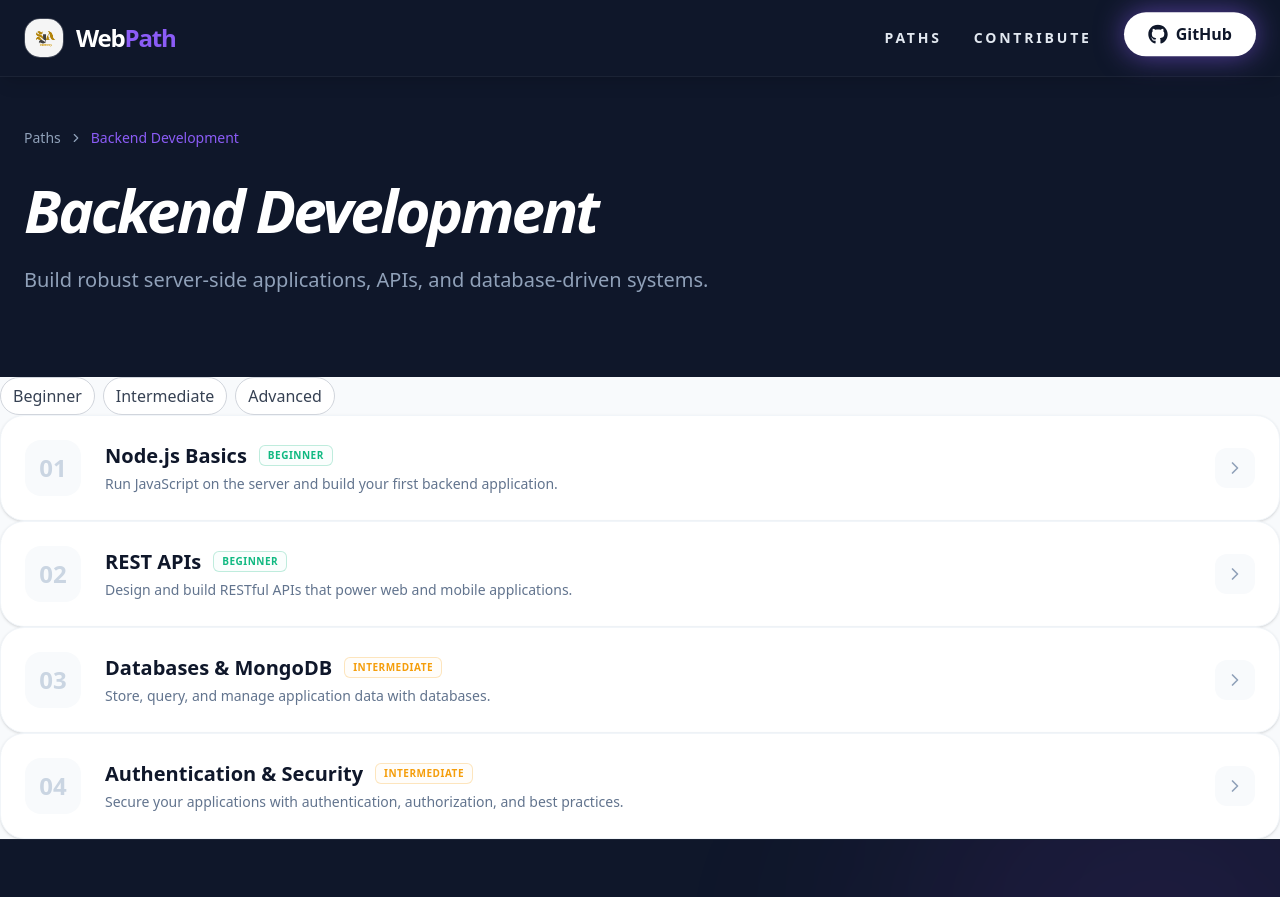
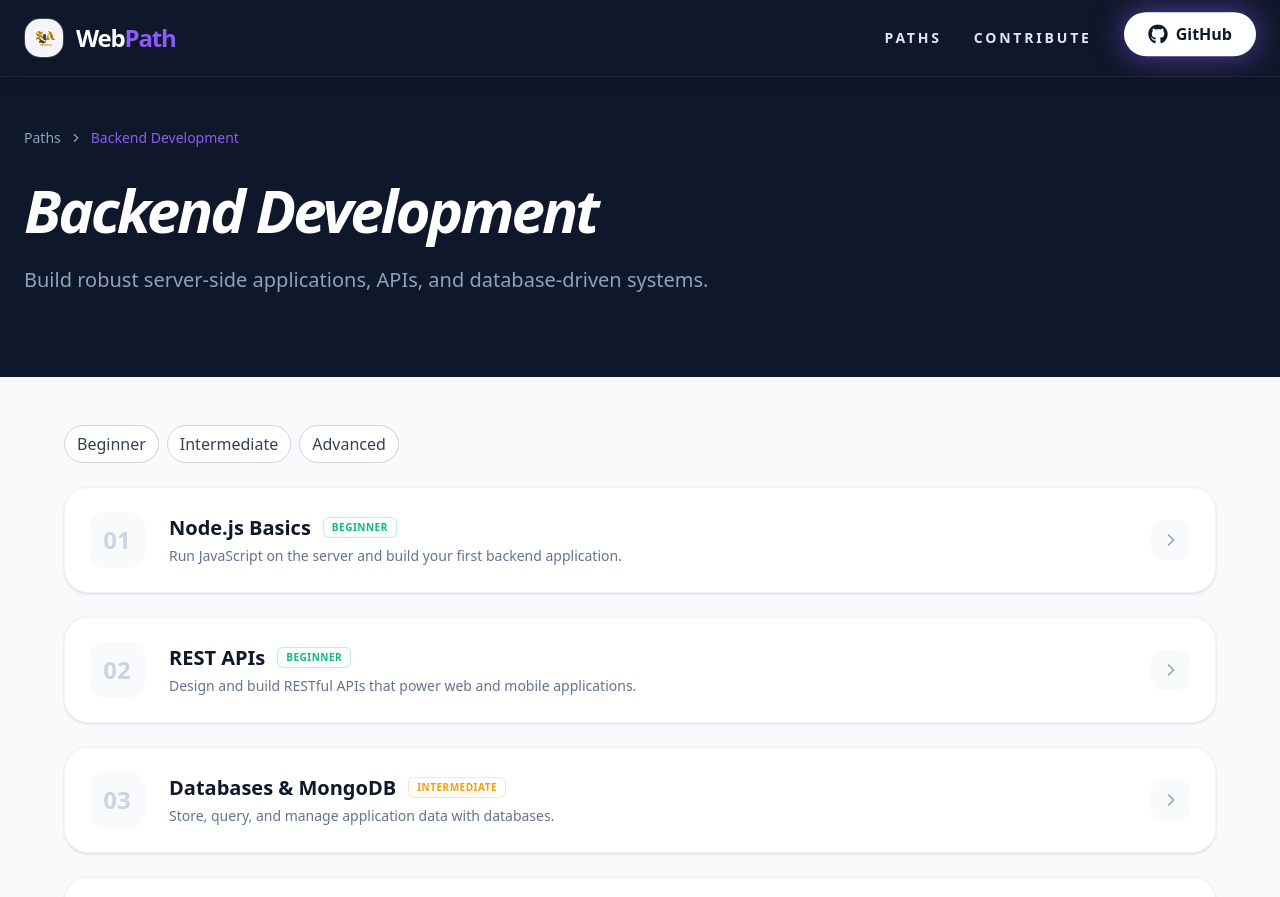
Before and after one commit to SJA-Pathway/WebPath, a Next.js app: page /paths/backend in a window 1280 px wide. Shown: the top 897 px of the page. Built offline with nearby package versions, Linux system fonts and the light colour scheme.

Commit message:
fix: resolved conflicts

```diff
--- a/src/app/paths/[pathSlug]/page.tsx
+++ b/src/app/paths/[pathSlug]/page.tsx
@@ -55,9 +55,11 @@ export default async function PathPage({
         </div>
       </div>
 
-      <section className="section">
-        <div className="topics-list">
-          <TopicsListSection topics={sorted} pathSlug={path.slug} />
+      <section className="bg-slate-50 py-12">
+        <div className="container mx-auto px-6">
+          <div className="mx-auto max-w-6xl">
+            <TopicsListSection topics={sorted} pathSlug={path.slug} />
+          </div>
         </div>
       </section>
     </main>
--- a/src/components/TopicsListSection.tsx
+++ b/src/components/TopicsListSection.tsx
@@ -15,11 +15,11 @@ export default function TopicsListSection({ topics, pathSlug }: TopicsListSectio
     const filteredTopics = filter.length === 0 ? topics : topics.filter(t => filter.includes(t.level as Level));
 
     return (
-        <div>
+        <div className="mx-auto max-w-6xl space-y-6">
             <div>
                 <PillFilter onChange={setFilter} />
             </div>
-            <div className="topics-list">
+            <div className="grid gap-6">
                 {filteredTopics.map((topic, i) => (
                     <TopicCard
                         key={topic.slug}
```
